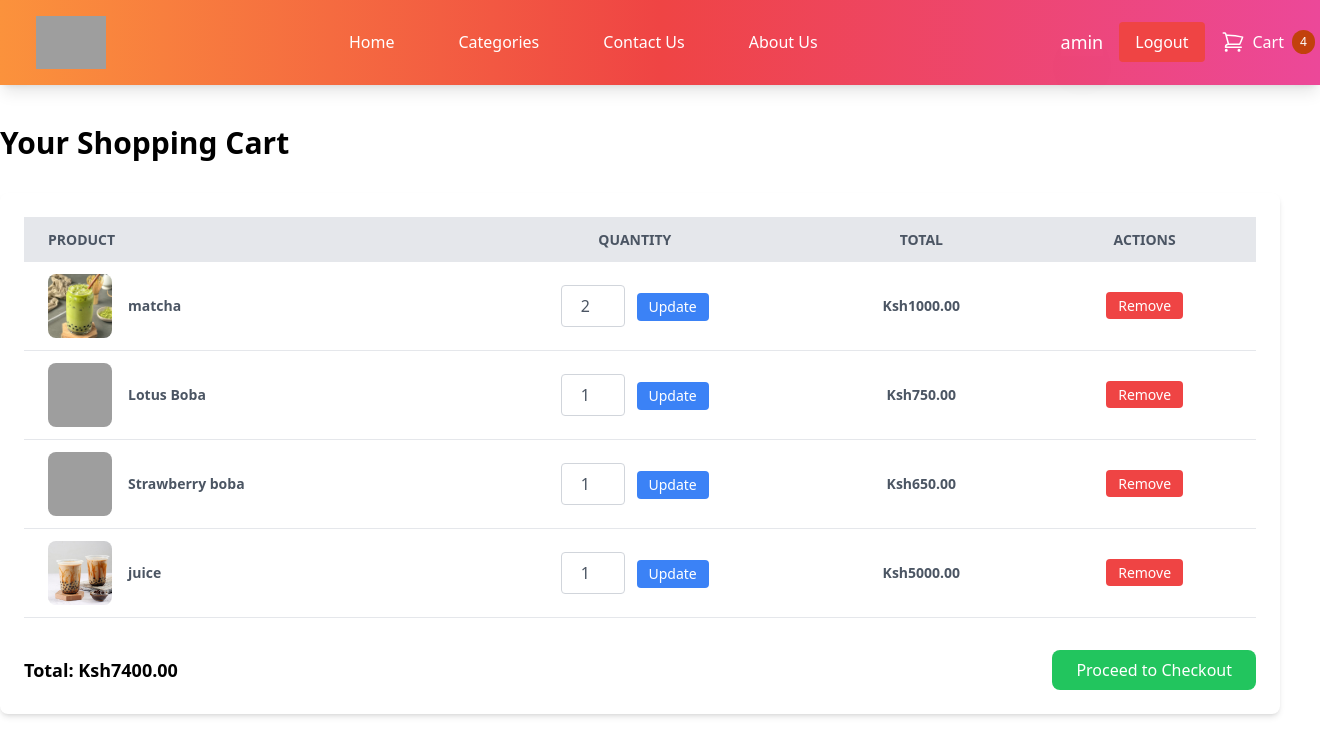
After one commit to Amin-192/django-ecommerce, a Django app: page /cart/ in a window 1320 px wide. The commit adds this page. Shown: the top 756 px of the page. Run offline with Django 5.2, Linux system fonts and the light colour scheme; a user stored in the database is signed in; data comes from the database, SQL or seed files in the repository; both versions use the stored data as it was after the commit; some libraries are stand-ins or nearby versions; grey boxes are pictures that could not be loaded.

Commit message:
added a working cart fucntionality

```diff
--- /dev/null
+++ b/ecommerce/base/context_processors.py
@@ -0,0 +1,11 @@
+from .models import Cart
+
+def cart_item_count(request):
+    if request.user.is_authenticated:
+        try:
+            cart = Cart.objects.get(user=request.user)
+            return {'cart_item_count': cart.items.count()}
+        except Cart.DoesNotExist:
+            return {'cart_item_count': 0}
+    else:
+        return {'cart_item_count': 0}
--- a/ecommerce/base/templates/base/Products.html
+++ b/ecommerce/base/templates/base/Products.html
@@ -16,9 +16,7 @@
             </div>
 
             <!-- Add to Cart Button -->
-            <button class="mt-2 bg-orange-500 text-white py-2 px-4 rounded hover:bg-orange-600 transition duration-200 text-sm">
-                Add to Cart
-            </button>
+            <a href="{% url 'add_to_cart' product.id %}" class="bg-green-500 text-white px-4 py-2 rounded">Add to Cart</a>
         </div>
         {% empty %}
         <p class="text-center">No products available</p>
--- /dev/null
+++ b/ecommerce/base/templates/base/cart_detail.html
@@ -0,0 +1,58 @@
+{% extends 'base.html' %}
+
+{% block content %}
+<div class="container mx-auto mt-10">
+  <h2 class="text-3xl font-semibold mb-8">Your Shopping Cart</h2>
+
+  {% if cart.items.all %}
+  <div class="bg-white shadow-md rounded-lg p-6">
+    <table class="table-auto w-full">
+      <thead>
+        <tr class="bg-gray-200 text-gray-600 uppercase text-sm leading-normal">
+          <th class="py-3 px-6 text-left">Product</th>
+          <th class="py-3 px-6 text-center">Quantity</th>
+          <th class="py-3 px-6 text-center">Total</th>
+          <th class="py-3 px-6 text-center">Actions</th>
+        </tr>
+      </thead>
+      <tbody class="text-gray-600 text-sm font-light">
+        {% for item in cart.items.all %}
+        <tr class="border-b border-gray-200 hover:bg-gray-100">
+          <td class="py-3 px-6 text-left">
+            <div class="flex items-center">
+              <div class="w-16 h-16 mr-4">
+                <img src="{{ item.product.image.url }}" alt="{{ item.product.name }}" class="w-full h-full object-cover rounded-lg">
+              </div>
+              <span class="font-semibold">{{ item.product.name }}</span>
+            </div>
+          </td>
+          <td class="py-3 px-6 text-center">
+            <form method="POST" action="{% url 'update_cart' item.product.id %}" class="inline-block">
+              {% csrf_token %}
+              <input type="number" name="quantity" value="{{ item.quantity }}" min="1" class="w-16 text-center border border-gray-300 rounded">
+              <button type="submit" class="ml-2 bg-blue-500 hover:bg-blue-700 text-white px-3 py-1 rounded">Update</button>
+            </form>
+          </td>
+          <td class="py-3 px-6 text-center">
+            <span class="font-semibold">Ksh{{ item.get_total_price }}</span>
+          </td>
+          <td class="py-3 px-6 text-center">
+            <a href="{% url 'remove_from_cart' item.product.id %}" class="bg-red-500 hover:bg-red-700 text-white px-3 py-1 rounded">Remove</a>
+          </td>
+        </tr>
+        {% endfor %}
+      </tbody>
+    </table>
+
+    <div class="mt-8 flex justify-between items-center">
+      <div class="text-lg font-semibold">
+        Total: Ksh{{ cart.get_total_price }}
+      </div>
+      <a href="#" class="bg-green-500 hover:bg-green-700 text-white px-6 py-2 rounded-lg">Proceed to Checkout</a>
+    </div>
+  </div>
+  {% else %}
+  <p class="text-lg font-medium text-gray-600">Your cart is empty.</p>
+  {% endif %}
+</div>
+{% endblock %}
--- a/ecommerce/base/templates/base/register.html
+++ b/ecommerce/base/templates/base/register.html
@@ -2,7 +2,7 @@
 
 {% block content %}
 <div class="flex justify-center items-center h-[900px] bg-gray-100">
-  <div class="bg-white shadow-lg rounded-lg p-8 max-w-md w-full">
+  <div class="bg-white shadow-lg rounded-lg p-8 max-w-md w-full relative bottom-[13%]">
     <h2 class="text-3xl font-bold text-center mb-8 text-gray-700">Create Your Account</h2>
 
     <form method="POST" class="space-y-6">
@@ -14,7 +14,7 @@
      <!-- Username field with error checking -->
 <div>
   <label for="id_username" class="block text-sm font-medium text-gray-700">Username</label>
-        <input type="text" name="username" id="id_username" value="{{ registerForm.username.value }}" class="mt-1 block w-full px-3 py-2 border border-gray-300 rounded-md shadow-sm focus:outline-none focus:ring-blue-500 focus:border-blue-500 sm:text-sm">
+  <input type="text" name="username" id="id_username" value="{{ registerForm.username.value|default_if_none:'' }}" class="mt-1 block w-full px-3 py-2 border border-gray-300 rounded-md shadow-sm focus:outline-none focus:ring-blue-500 focus:border-blue-500 sm:text-sm">
   {% if registerForm.username.errors %}
     <p class="text-red-500 text-sm">{{ registerForm.username.errors }}</p>
   {% endif %}
@@ -23,7 +23,7 @@
 <!-- Email field with error checking -->
 <div>
   <label for="id_email" class="block text-sm font-medium text-gray-700">Email</label>
-        <input type="email" name="email" id="id_email" value="{{ registerForm.email.value }}" class="mt-1 block w-full px-3 py-2 border border-gray-300 rounded-md shadow-sm focus:outline-none focus:ring-blue-500 focus:border-blue-500 sm:text-sm">
+  <input type="email" name="email" id="id_email" value="{{ registerForm.email.value|default_if_none:'' }}" class="mt-1 block w-full px-3 py-2 border border-gray-300 rounded-md shadow-sm focus:outline-none focus:ring-blue-500 focus:border-blue-500 sm:text-sm">
   {% if registerForm.email.errors %}
     <p class="text-red-500 text-sm">{{ registerForm.email.errors }}</p>
   {% endif %}
--- a/ecommerce/base/urls.py
+++ b/ecommerce/base/urls.py
@@ -3,13 +3,16 @@ from . import views
 from django.conf.urls.static import static
 from django.conf import settings
 
-
 urlpatterns = [
-    path('', views.home, name='home'), # Redirect to home page upon visiting root URL
-    path('room/', views.room, name='room'), # Room page URL
-    path('login/', views.login_view, name='login'), # Room page URL
-    path('register/', views.register, name='register'), # Room page URL
-    path('dashboard/', views.dashboard, name='dashboard'), # Room page URL
-    path('products/', views.products, name='products'),
-    path('logout/', views.user_logout, name='logout'),
-]+ static(settings.MEDIA_URL, document_root=settings.MEDIA_ROOT)
+    path('', views.home, name='home'),  # Redirect to home page upon visiting root URL
+    path('room/', views.room, name='room'),  # Room page URL
+    path('login/', views.login_view, name='login'),  # Login page URL
+    path('register/', views.register, name='register'),  # Register page URL
+    path('dashboard/', views.dashboard, name='dashboard'),  # Dashboard page URL
+    path('products/', views.products, name='products'),  # Products page URL
+    path('logout/', views.user_logout, name='logout'),  # Logout page URL
+    path('cart/', views.cart_detail, name='cart_detail'),  # Cart detail page URL
+    path('cart/add/<int:product_id>/', views.add_to_cart, name='add_to_cart'),  # Add to cart URL
+    path('cart/remove/<int:product_id>/', views.remove_from_cart, name='remove_from_cart'),  # Remove from cart URL
+    path('cart/update/<int:product_id>/', views.update_cart, name='update_cart'),  # Update cart URL
+] + static(settings.MEDIA_URL, document_root=settings.MEDIA_ROOT)
--- a/ecommerce/base/views.py
+++ b/ecommerce/base/views.py
@@ -1,9 +1,9 @@
-from django.shortcuts import render, redirect
-from .models import Product
+from django.shortcuts import render, redirect, get_object_or_404
+from .models import Product, Cart, CartItem
 from .forms import CreateUserForm, LoginForm
 from django.contrib.auth import authenticate, login as auth_login, logout
-from django.contrib.auth.models import auth
-
+from django.contrib.auth.decorators import login_required
+from django.contrib import messages
 def home(request):
     products = Product.objects.all()
     context = {
@@ -14,7 +14,7 @@ def home(request):
 def room(request):
     return render(request, 'base/room.html')
 
-def login_view(request):  # Renamed to avoid conflict
+def login_view(request):  # Renamed to avoid conflict with Django's built-in login
     form = LoginForm()
     if request.method == 'POST':
         form = LoginForm(request, data=request.POST)
@@ -26,7 +26,7 @@ def login_view(request):  # Renamed to avoid conflict
                 auth_login(request, user)  # Use the built-in login function
                 return redirect('home')
             else:
-                return redirect('login')
+                form.add_error(None, 'Invalid credentials')
     context = {'loginForm': form}
     return render(request, 'base/login.html', context)
 
@@ -41,6 +41,7 @@ def register(request):
     context = {'registerForm': form}
     return render(request, 'base/register.html', context)
 
+@login_required
 def dashboard(request):
     return render(request, 'base/dashboard.html')
 
@@ -51,7 +52,52 @@ def products(request):
     }
     return render(request, 'base/products.html', context)
 
-
 def user_logout(request):
     logout(request)
     return redirect('home')
+
+@login_required
+def add_to_cart(request, product_id):
+    product = get_object_or_404(Product, id=product_id)
+    cart, created = Cart.objects.get_or_create(user=request.user)
+
+    # Check if item already in cart
+    cart_item, created = CartItem.objects.get_or_create(cart=cart, product=product)
+    if not created:
+        cart_item.quantity += 1
+    cart_item.save()
+    messages.success(request, f'{product.name} was added to your cart!')
+    return redirect('home')
+
+@login_required
+def remove_from_cart(request, product_id):
+    product = get_object_or_404(Product, id=product_id)
+    cart = Cart.objects.get(user=request.user)
+    cart_item = CartItem.objects.get(cart=cart, product=product)
+    cart_item.delete()
+
+    return redirect('cart_detail')
+
+@login_required
+def cart_detail(request):
+    cart, created = Cart.objects.get_or_create(user=request.user)
+    context = {
+        'cart': cart
+    }
+    return render(request, 'base/cart_detail.html', context)
+
+def update_cart(request, product_id):
+    product = get_object_or_404(Product, id=product_id)
+    cart = Cart.objects.get(user=request.user)
+
+    cart_item = get_object_or_404(CartItem, cart=cart, product=product)
+
+    if request.method == 'POST':
+        quantity = int(request.POST.get('quantity', 1))
+        if quantity > 0:
+            cart_item.quantity = quantity
+            cart_item.save()
+        else:
+            cart_item.delete()
+
+    return redirect('cart_detail')
--- a/ecommerce/ecommerce/settings.py
+++ b/ecommerce/ecommerce/settings.py
@@ -48,6 +48,8 @@ INSTALLED_APPS = [
 
 TAILWIND_APP_NAME = 'theme'
 
+ # settings.py
+LOGIN_URL = '/login/'
 
 INTERNAL_IPS = [
     "127.0.0.1",
@@ -82,6 +84,8 @@ TEMPLATES = [
                 'django.template.context_processors.request',
                 'django.contrib.auth.context_processors.auth',
                 'django.contrib.messages.context_processors.messages',
+
+                'base.context_processors.cart_item_count',
             ],
         },
     },
--- a/ecommerce/templates/base.html
+++ b/ecommerce/templates/base.html
@@ -13,6 +13,15 @@
     {% tailwind_css %} <!-- Loads Tailwind CSS using Django tag -->
 </head>
 <body>
+    {% if messages %}
+    <div class="fixed top-4 right-4 z-50">
+      {% for message in messages %}
+      <div class="bg-green-500 text-white px-4 py-2 rounded-lg shadow-md mb-4 transition-all duration-300" id="cart-notification">
+        {{ message }}
+      </div>
+      {% endfor %}
+    </div>
+    {% endif %}
     <!-- Navbar will be included here -->
     {% block navbar %}
       {% include 'navbar.html' %} <!-- Includes the navbar on all pages -->
@@ -29,5 +38,17 @@
     {% block footer %}
     <!-- Footer content -->
     {% endblock %}
+
+    <script>
+        // Automatically hide the notification after 3 seconds
+        setTimeout(function() {
+          const notification = document.getElementById('cart-notification');
+          if (notification) {
+            notification.style.transition = 'opacity 1s ease';
+            notification.style.opacity = '0';
+            setTimeout(() => notification.remove(), 1000);  // Wait for the fade-out transition before removing
+          }
+        }, 3000);  // 3 seconds delay
+      </script>
 </body>
 </html>
--- a/ecommerce/templates/navbar.html
+++ b/ecommerce/templates/navbar.html
@@ -22,7 +22,7 @@
     <!-- Navigation Links (center-aligned) -->
     <ul class="hidden md:flex space-x-8 text-center">
       <li><a href="/" class="block px-4 py-2 hover:bg-gray-100 text-white">Home</a></li>
-      <li><a href="/products" class="block px-4 py-2 hover:bg-gray-100 text-white">Products</a></li>
+
       <li><a href="/categories" class="block px-4 py-2 hover:bg-gray-100 text-white">Categories</a></li>
       <li><a href="/contact" class="block px-4 py-2 hover:bg-gray-100 text-white">Contact Us</a></li>
       <li><a href="/about" class="block px-4 py-2 hover:bg-gray-100 text-white">About Us</a></li>
@@ -40,13 +40,18 @@
         <a href="{% url 'register' %}" class="text-white bg-gradient-to-r from-orange-400 via-red-500 to-pink-500 shadow-lg px-4 py-2 rounded">Register</a>
       {% endif %}
 
-      <!-- Cart Button (far right) -->
-      <button class="text-white flex items-center space-x-2">
-        <svg xmlns="http://www.w3.org/2000/svg" fill="none" viewBox="0 0 24 24" stroke-width="1.5" stroke="currentColor" class="w-6 h-6">
-          <path stroke-linecap="round" stroke-linejoin="round" d="M2.25 3h1.386c.51 0 .955.343 1.087.835l.383 1.437M7.5 14.25a3 3 0 0 0-3 3h15.75m-12.75-3h11.218c1.121-2.3 2.1-4.684 2.924-7.138a60.114 60.114 0 0 0-16.536-1.84M7.5 14.25 5.106 5.272M6 20.25a.75.75 0 1 1-1.5 0 .75.75 0 0 1 1.5 0Zm12.75 0a.75.75 0 1 1-1.5 0 .75.75 0 0 1 1.5 0Z" />
-        </svg>
-        <span>Cart</span>
-      </button>
+    <!-- Cart Button (far right) -->
+<a href="/cart" class="text-white flex items-center space-x-2 relative">
+  <svg xmlns="http://www.w3.org/2000/svg" fill="none" viewBox="0 0 24 24" stroke-width="1.5" stroke="currentColor" class="w-6 h-6">
+    <path stroke-linecap="round" stroke-linejoin="round" d="M2.25 3h1.386c.51 0 .955.343 1.087.835l.383 1.437M7.5 14.25a3 3 0 0 0-3 3h15.75m-12.75-3h11.218c1.121-2.3 2.1-4.684 2.924-7.138a60.114 60.114 0 0 0-16.536-1.84M7.5 14.25 5.106 5.272M6 20.25a.75.75 0 1 1-1.5 0 .75.75 0 0 1 1.5 0Zm12.75 0a.75.75 0 1 1-1.5 0 .75.75 0 0 1 1.5 0Z" />
+  </svg>
+  <span>Cart</span>
+
+  <!-- Cart Count Badge -->
+  {% if cart_item_count > 0 %}
+  <span class="absolute top-0 left-[100%] bg-orange-700 text-white text-xs rounded-full px-2 py-1">{{ cart_item_count }}</span>
+  {% endif %}
+</a>
 
       <!-- Hamburger Button for Sidebar (mobile view) -->
       <div class="md:hidden">
--- a/ecommerce/theme/static/css/dist/styles.css
+++ b/ecommerce/theme/static/css/dist/styles.css
@@ -835,6 +835,50 @@ select {
   top: 0px;
 }
 
+.bottom-0 {
+  bottom: 0px;
+}
+
+.bottom-\[\] {
+  bottom: ;
+}
+
+.bottom-\[10\%\] {
+  bottom: 10%;
+}
+
+.bottom-\[13\%\] {
+  bottom: 13%;
+}
+
+.right-4 {
+  right: 1rem;
+}
+
+.top-4 {
+  top: 1rem;
+}
+
+.right-0 {
+  right: 0px;
+}
+
+.left-\[20\%\] {
+  left: 20%;
+}
+
+.left-\[70\%\] {
+  left: 70%;
+}
+
+.left-\[100\%\] {
+  left: 100%;
+}
+
+.z-50 {
+  z-index: 50;
+}
+
 .mx-auto {
   margin-left: auto;
   margin-right: auto;
@@ -876,8 +920,24 @@ select {
   margin-top: 2.25rem;
 }
 
+.ml-2 {
+  margin-left: 0.5rem;
+}
+
+.mr-4 {
+  margin-right: 1rem;
+}
+
+.mt-8 {
+  margin-top: 2rem;
+}
+
 .block {
   display: block;
+}
+
+.inline-block {
+  display: inline-block;
 }
 
 .flex {
@@ -928,6 +988,10 @@ select {
   height: 100vh;
 }
 
+.h-16 {
+  height: 4rem;
+}
+
 .w-6 {
   width: 1.5rem;
 }
@@ -952,6 +1016,14 @@ select {
   width: 100vw;
 }
 
+.w-12 {
+  width: 3rem;
+}
+
+.w-16 {
+  width: 4rem;
+}
+
 .max-w-md {
   max-width: 28rem;
 }
@@ -966,6 +1038,10 @@ select {
 
 .flex-grow {
   flex-grow: 1;
+}
+
+.table-auto {
+  table-layout: auto;
 }
 
 .border-collapse {
@@ -1060,9 +1136,18 @@ select {
   border-width: 1px;
 }
 
+.border-b {
+  border-bottom-width: 1px;
+}
+
 .border-gray-300 {
   --tw-border-opacity: 1;
   border-color: rgb(209 213 219 / var(--tw-border-opacity));
+}
+
+.border-gray-200 {
+  --tw-border-opacity: 1;
+  border-color: rgb(229 231 235 / var(--tw-border-opacity));
 }
 
 .bg-blue-500 {
@@ -1105,6 +1190,16 @@ select {
   background-color: rgb(255 255 255 / var(--tw-bg-opacity));
 }
 
+.bg-gray-200 {
+  --tw-bg-opacity: 1;
+  background-color: rgb(229 231 235 / var(--tw-bg-opacity));
+}
+
+.bg-orange-700 {
+  --tw-bg-opacity: 1;
+  background-color: rgb(194 65 12 / var(--tw-bg-opacity));
+}
+
 .bg-gradient-to-r {
   background-image: linear-gradient(to right, var(--tw-gradient-stops));
 }
@@ -1135,6 +1230,10 @@ select {
 
 .p-8 {
   padding: 2rem;
+}
+
+.p-6 {
+  padding: 1.5rem;
 }
 
 .px-3 {
@@ -1170,6 +1269,20 @@ select {
 .py-4 {
   padding-top: 1rem;
   padding-bottom: 1rem;
+}
+
+.px-2 {
+  padding-left: 0.5rem;
+  padding-right: 0.5rem;
+}
+
+.py-1 {
+  padding-top: 0.25rem;
+  padding-bottom: 0.25rem;
+}
+
+.text-left {
+  text-align: left;
 }
 
 .text-center {
@@ -1215,6 +1328,16 @@ select {
   line-height: 1.25rem;
 }
 
+.text-2xl {
+  font-size: 1.5rem;
+  line-height: 2rem;
+}
+
+.text-xs {
+  font-size: 0.75rem;
+  line-height: 1rem;
+}
+
 .font-bold {
   font-weight: 700;
 }
@@ -1225,6 +1348,14 @@ select {
 
 .font-semibold {
   font-weight: 600;
+}
+
+.font-light {
+  font-weight: 300;
+}
+
+.uppercase {
+  text-transform: uppercase;
 }
 
 .leading-normal {
@@ -1288,6 +1419,12 @@ select {
   box-shadow: var(--tw-ring-offset-shadow, 0 0 #0000), var(--tw-ring-shadow, 0 0 #0000), var(--tw-shadow);
 }
 
+.shadow-md {
+  --tw-shadow: 0 4px 6px -1px rgb(0 0 0 / 0.1), 0 2px 4px -2px rgb(0 0 0 / 0.1);
+  --tw-shadow-colored: 0 4px 6px -1px var(--tw-shadow-color), 0 2px 4px -2px var(--tw-shadow-color);
+  box-shadow: var(--tw-ring-offset-shadow, 0 0 #0000), var(--tw-ring-shadow, 0 0 #0000), var(--tw-shadow);
+}
+
 .filter {
   filter: var(--tw-blur) var(--tw-brightness) var(--tw-contrast) var(--tw-grayscale) var(--tw-hue-rotate) var(--tw-invert) var(--tw-saturate) var(--tw-sepia) var(--tw-drop-shadow);
 }
@@ -1302,6 +1439,12 @@ select {
 
 .transition-transform {
   transition-property: transform;
+  transition-timing-function: cubic-bezier(0.4, 0, 0.2, 1);
+  transition-duration: 150ms;
+}
+
+.transition-all {
+  transition-property: all;
   transition-timing-function: cubic-bezier(0.4, 0, 0.2, 1);
   transition-duration: 150ms;
 }
@@ -1342,6 +1485,11 @@ select {
 .hover\:bg-orange-600:hover {
   --tw-bg-opacity: 1;
   background-color: rgb(234 88 12 / var(--tw-bg-opacity));
+}
+
+.hover\:bg-red-700:hover {
+  --tw-bg-opacity: 1;
+  background-color: rgb(185 28 28 / var(--tw-bg-opacity));
 }
 
 .hover\:underline:hover {
```
Also changed, not shown: ecommerce/base/models.py (+40 -3 lines), ecommerce/base/migrations/0003_cart_cartitem.py (added), ecommerce/base/templates/base/checkout.html (added), ecommerce/db.sqlite3, ecommerce/ecommerce/urls.py (line endings or trailing spaces). Lines whose indentation alone changed are shown as unchanged.
